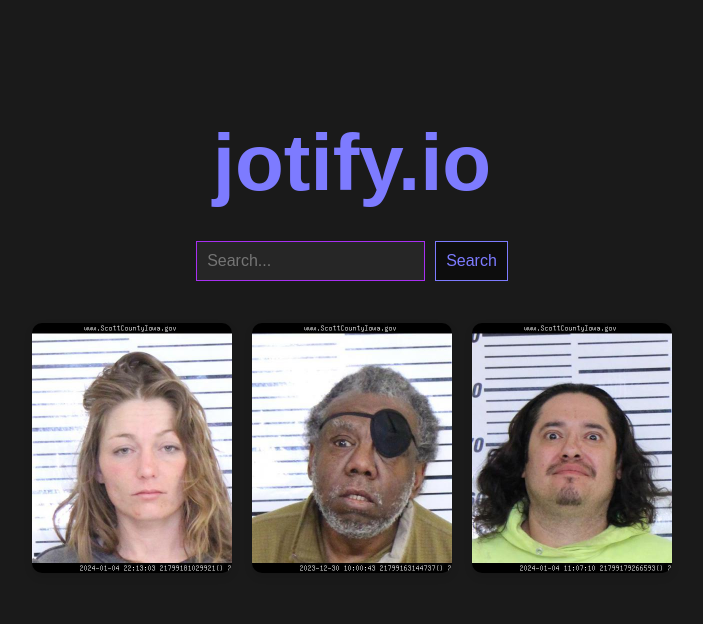
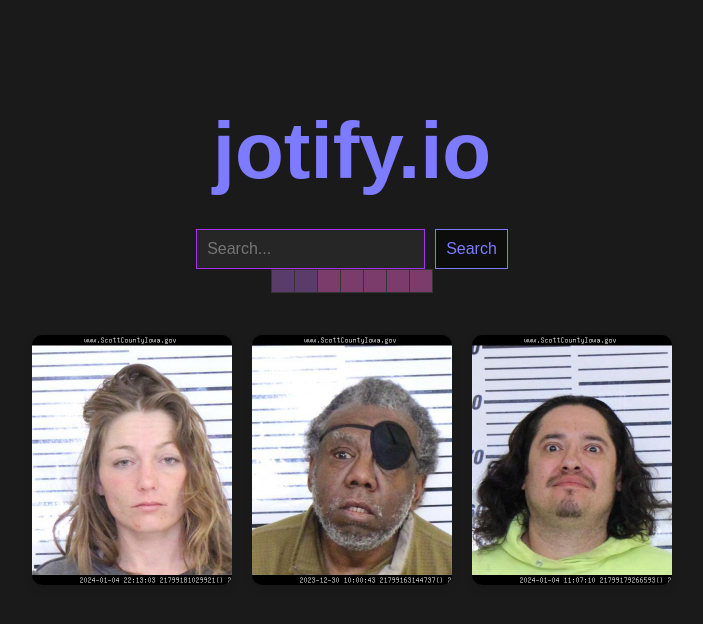
Before and after one commit to ljkeller/jotify, a Next.js app: page / in a window 1280 px wide. Shown: the top 624 px of the page, without its empty margins (288-991 px from the left). Built offline with nearby package versions, Linux system fonts and the light colour scheme; a web font is replaced by a local one.

Commit message:
Rough pass: last7days traffic
Now showing last 7 days traffic as table similar to github.

Need to spend time cleaning this up.

```diff
--- a/app/page.jsx
+++ b/app/page.jsx
@@ -4,9 +4,12 @@
 
 import Inmate from '../tools/models/Inmate';
 import { tables } from '../tools/config';
+import Last7Days from './ui/last7days';
 
 
 export default function Home() {
+  const trafficLast7Days = [10, 14, 23, 21, 16, 18, 21];
+
   return (
     <div className={styles.container}>
 
@@ -18,6 +21,10 @@
         <div className={styles.search}>
           <input type="text" placeholder="Search..." />
           <button>Search</button>
+        </div>
+
+        <div className={styles.grid7days}>
+          <Last7Days inmateTraffic7Days={trafficLast7Days} />
         </div>
 
         <div className={styles.icons}>
--- /dev/null
+++ b/app/ui/last7days.jsx
@@ -0,0 +1,26 @@
+import styles from '/styles/Last7Days.module.css';
+
+export default function last7Days({ inmateTraffic7Days }) {
+    const getColor = (amount) => {
+        if (amount > 25) return styles.veryHigh;
+        if (amount > 15) return styles.high;
+        if (amount > 5) return styles.medium;
+        if (amount > 0) return styles.low;
+        return styles.none;
+    }
+
+    return (
+        <table className={styles.table}>
+            <tbody>
+                <tr>
+                    {inmateTraffic7Days.map((amount, index) => (
+                        <td
+                            key={index}
+                            className={`${getColor(amount)} ${styles.dayCell}`}
+                            title={`Traffic: ${amount}%`}
+                        />))}
+                </tr>
+            </tbody>
+        </table >
+    );
+}
--- a/styles/Home.module.css
+++ b/styles/Home.module.css
@@ -85,3 +85,7 @@
     background-color: #1a1a1a;
     color: #fff;
 }
+
+.grid7Days {
+    margin-top: 2rem;
+}
--- /dev/null
+++ b/styles/Last7Days.module.css
@@ -0,0 +1,35 @@
+.table {
+    border-collapse: collapse;
+    background-color: #0d0d0d;
+}
+
+.dayCell {
+    width: 20px;
+    height: 20px;
+    border: 1px solid #343434;
+    transition: background-color 0.5s;
+}
+
+.dayCell:hover {
+    border: 1px solid #ffffff;
+}
+
+.none {
+    background-color: #262626;
+}
+
+.low {
+    background-color: #3f3c6b;
+}
+
+.medium {
+    background-color: #5a3c6b;
+}
+
+.high {
+    background-color: #7b3c6b;
+}
+
+.veryHigh {
+    background-color: #9c3c6b;
+}
```
